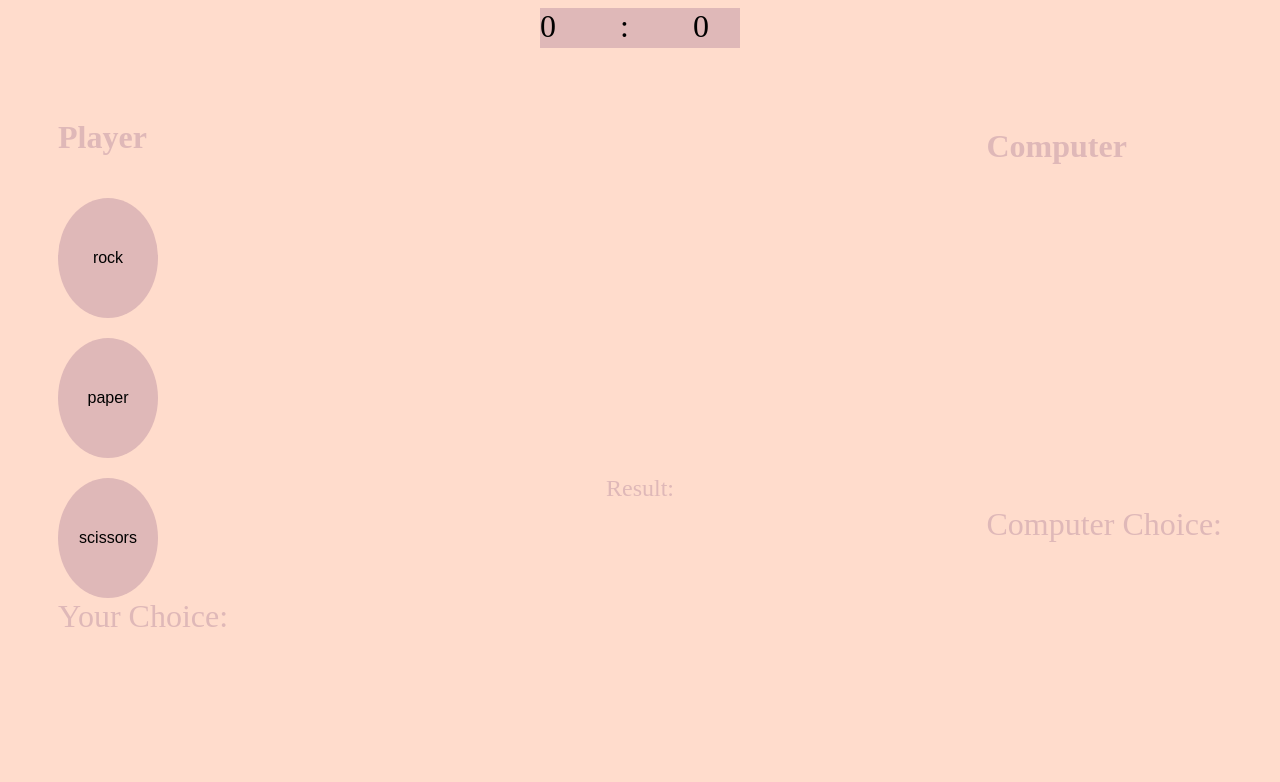
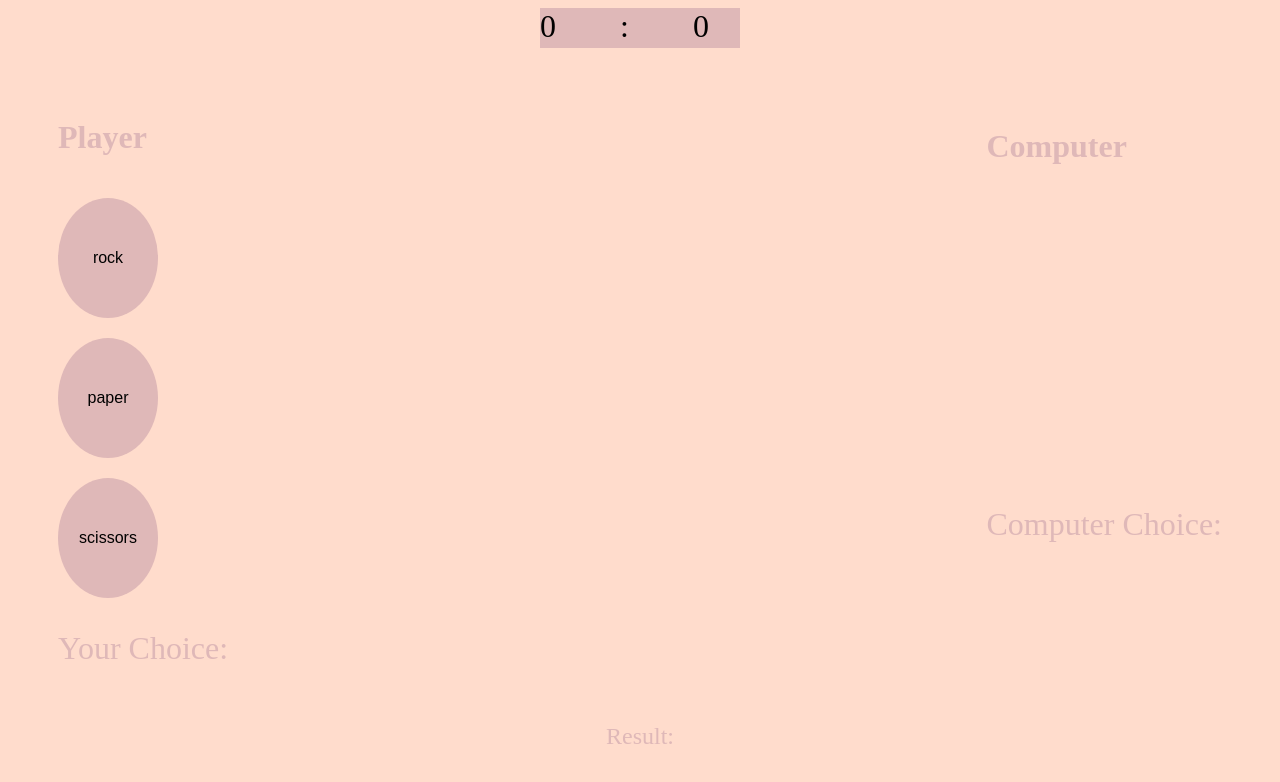
Before and after one commit to HuzaifaMateen/Rock-Paper-Scissors, a plain HTML site: page index.html in a window 1280 px wide. Drawn offline with Linux system fonts and the light colour scheme.

Commit message:
first commit

```diff
--- a/style.css
+++ b/style.css
@@ -38,7 +38,6 @@ main{
 	margin-left: 50px;
 	font-size: 2rem;
 	color: #DFB8B8;
-	margin-top: 0;
 }
 .computer{
 	display: flex;
@@ -86,7 +85,6 @@ main{
 	text-align: center;
 	font-size: 1.5rem;
 	color: #DFB8B8;
-	margin-top: -8em;
 }
 #para{
 	margin-right: 50px;
```
